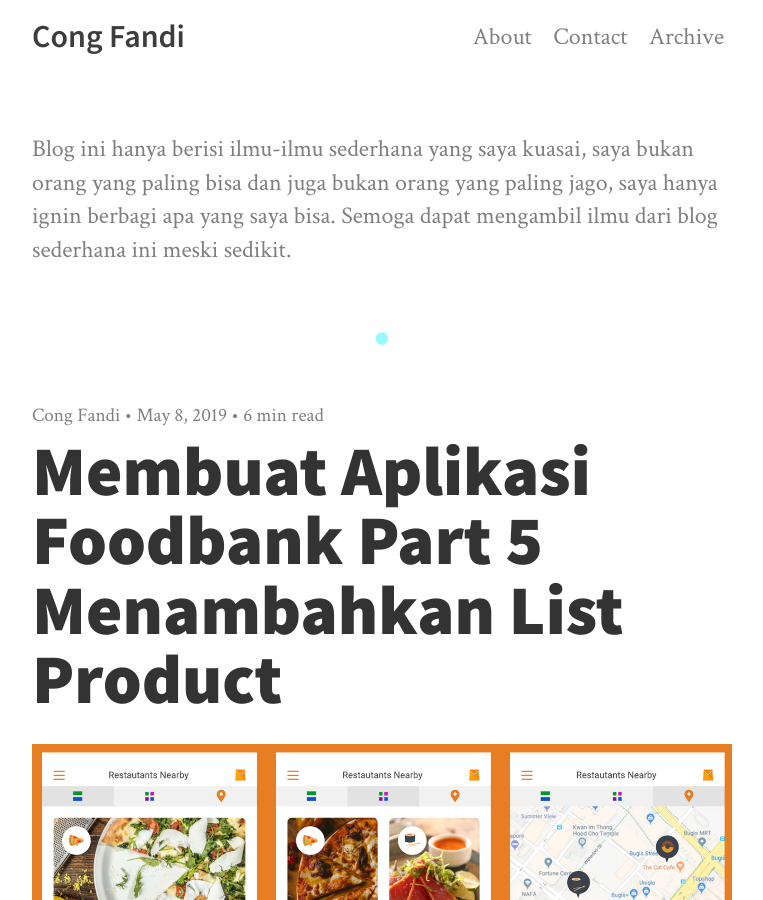
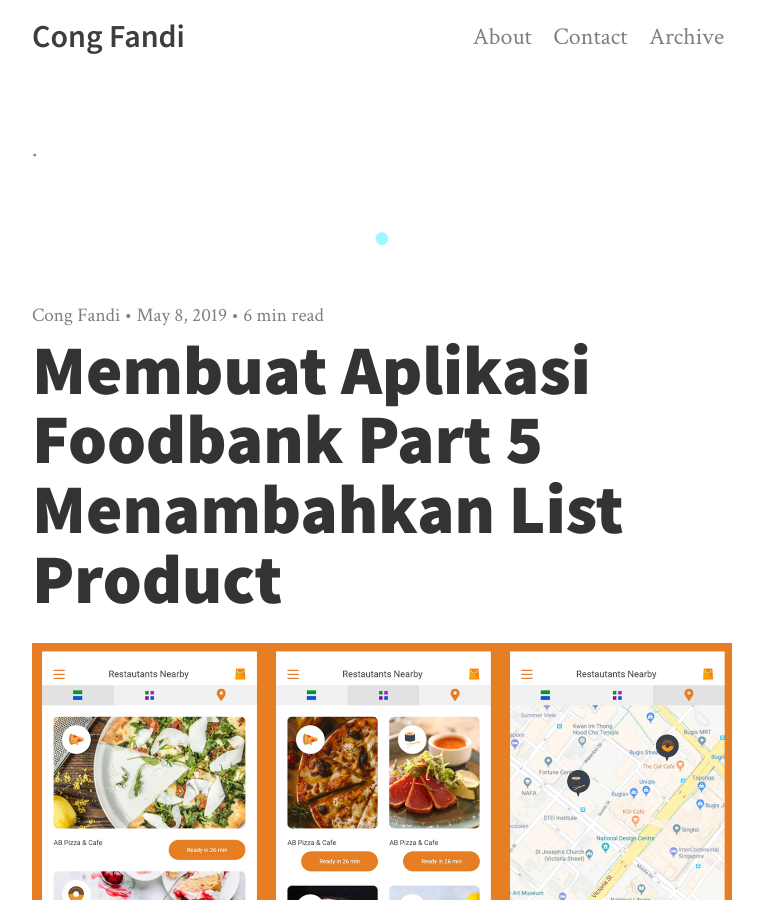
Before and after one commit to congfandi/congfandi.github.io, a Jekyll site: the page built from index.html, in a window 1280 px wide and 900 px high. Shown: the whole window, without its empty margins (258-1021 px from the left). Built offline with Jekyll 4.4.1, drawn with Linux system fonts in a browser that asks for light colours; nearby versions of some CDN libraries; the list of posts is cut into pages by our own code.

Commit message:
removing subtitle

```diff
--- a/_config.yml
+++ b/_config.yml
@@ -8,7 +8,7 @@ description:
   meta: Sekedar ingin berbagi.
 
   # Description of your site. This will show up on the front page.
-  subtitle: Blog ini hanya berisi ilmu-ilmu sederhana yang saya kuasai, saya bukan orang yang paling bisa dan juga bukan orang yang paling jago, saya hanya ignin berbagi apa yang saya bisa. Semoga dapat mengambil ilmu dari blog sederhana ini meski sedikit.
+  subtitle: .
 
 author:
   name: Cong Fandi # Change this!
```
